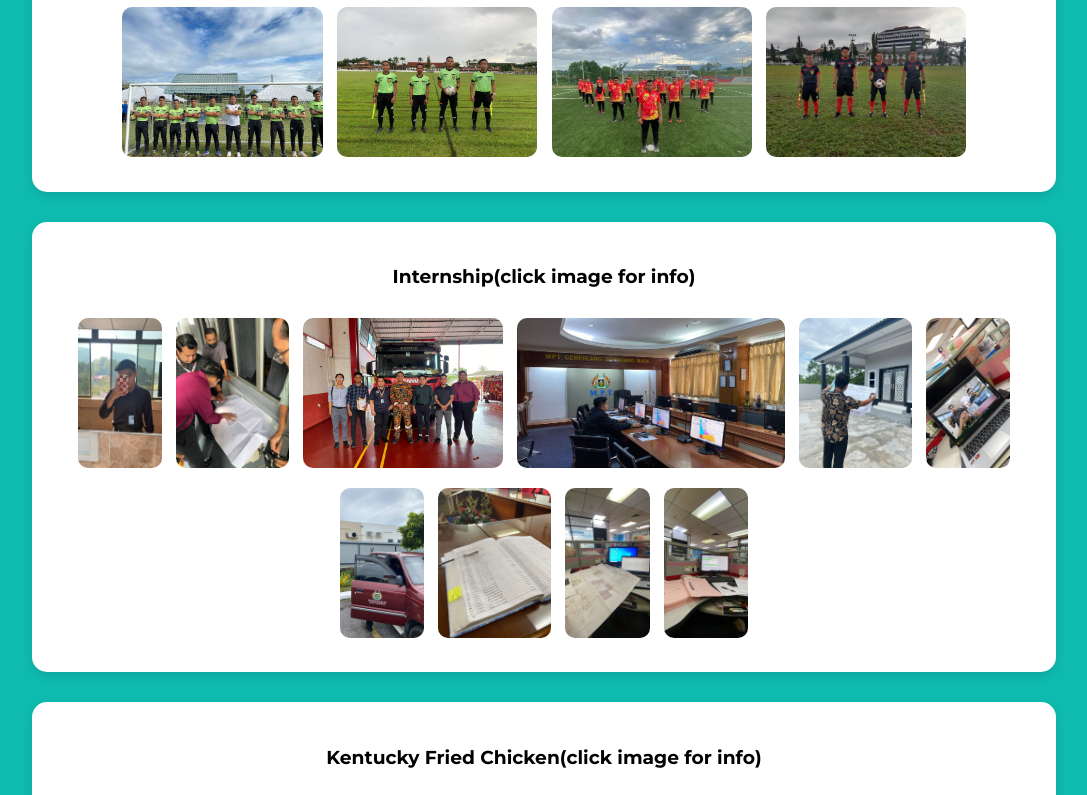
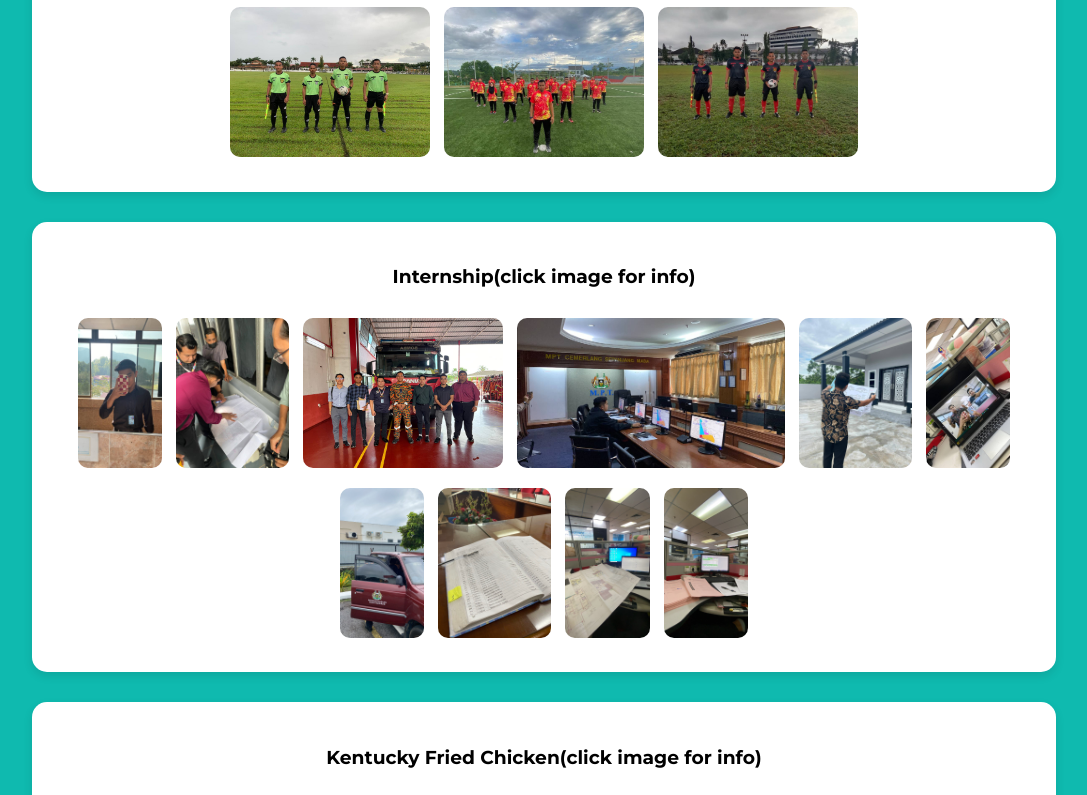
Before and after one commit to dennzy11/individual-assignment-imd318, a website: page experience.html in a window 1280 px wide. Shown: the part 999-1794 px from the top of the page, without its empty margins (96-1183 px from the left). Drawn offline with Linux system fonts and the light colour scheme.

Commit message:
Update experience.html

```diff
--- a/experience.html
+++ b/experience.html
@@ -270,7 +270,6 @@
             <img src="images/denn13.jpg" alt="FAM" onclick="openModal('uitm')">
             <img src="images/denn14.jpg" alt="FAM" onclick="openModal('uitm')">
             <img src="images/denn15.jpg" alt="FAM" onclick="openModal('uitm')">
-            <img src="images/denn17.jpg" alt="FAM" onclick="openModal('uitm')">
             <img src="images/denn18.jpg" alt="FAM" onclick="openModal('uitm')">
             <img src="images/denn19.jpeg" alt="FAM" onclick="openModal('uitm')">
             <img src=" images/denn20.jpeg" alt="FAM" onclick="openModal('uitm')">
```
